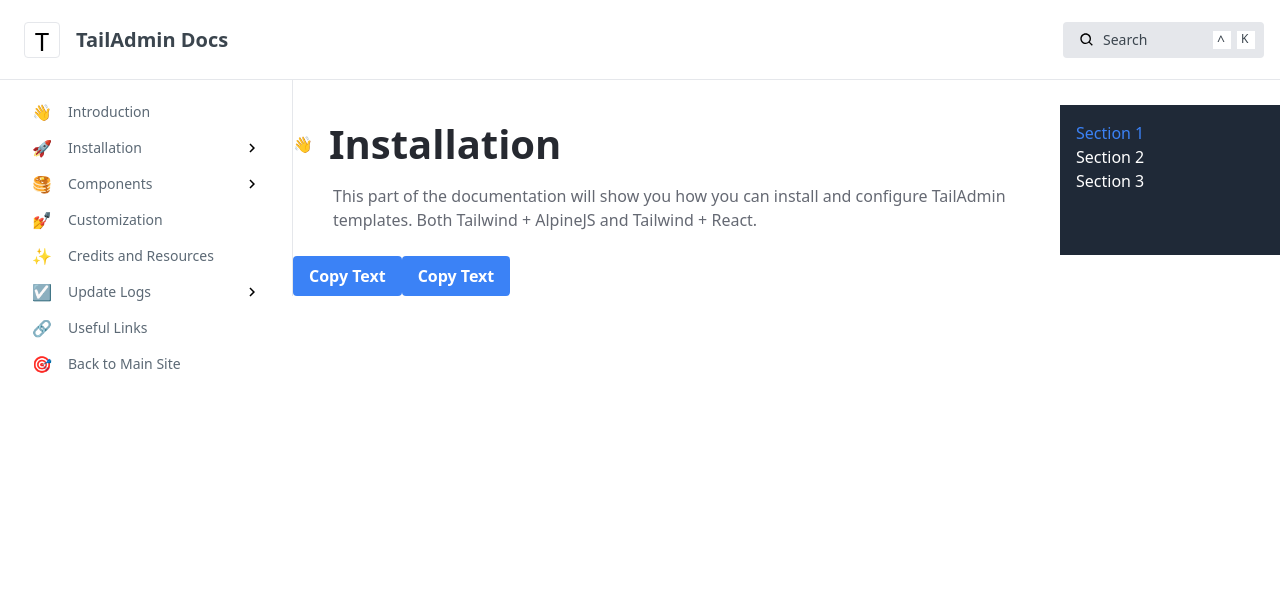
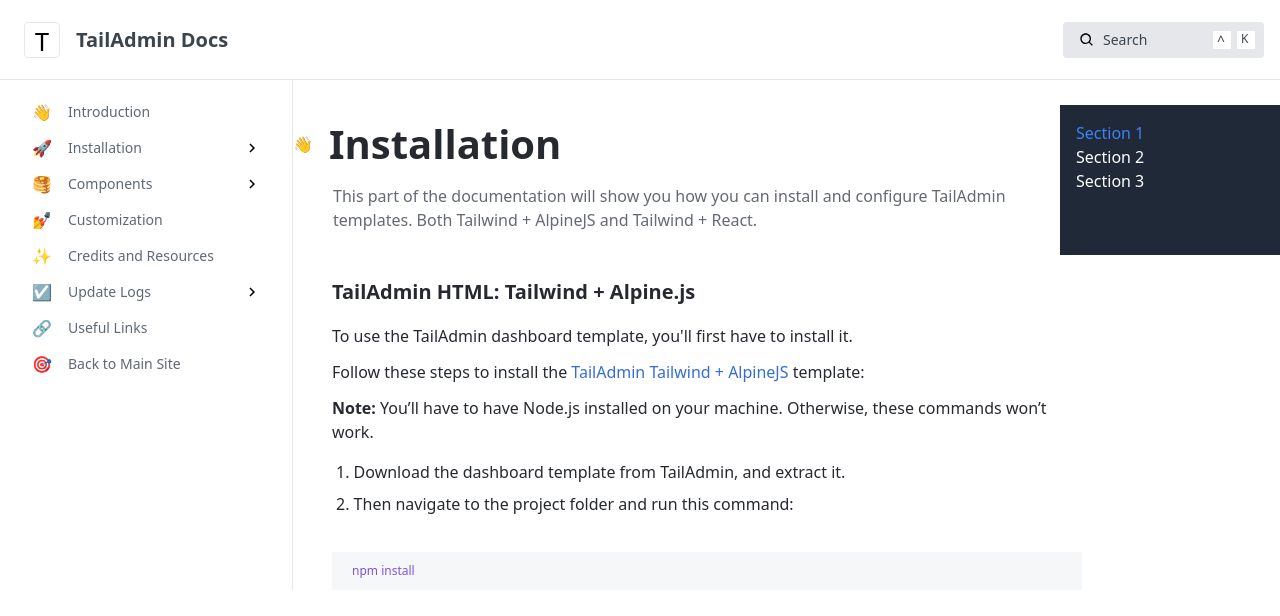
Before and after one commit to Nurit-Ltd/NurAdmin-Docs, a React (Vite) app: page /installation in a window 1280 px wide. Shown: the top 616 px of the page. Built offline with nearby package versions, Linux system fonts and the light colour scheme.

Commit message:
htmlAdmin

```diff
--- a/src/components/screen/Installation/HtmlAdmin.jsx
+++ b/src/components/screen/Installation/HtmlAdmin.jsx
@@ -1,37 +1,53 @@
+import CopyText from "../../shared/CopyText";
 
+import { Link } from "react-router-dom";
 
 const HtmlAdmin = () => {
-  const copyToClipboard = () => {
-    const textToCopy = "Text you want to copy";
-    navigator.clipboard.writeText(textToCopy)
-      .then(() => {
-        console.log('Text copied to clipboard');
-      })
-      .catch((error) => {
-        console.error('Error copying text: ', error);
-      });
-  };
-  const copyThreeClipboard = () => {
-    const textToCopy = "two two";
-    navigator.clipboard.writeText(textToCopy)
-      .then(() => {
-        console.log('Text copied to clipboard');
-      })
-      .catch((error) => {
-        console.error('Error copying text: ', error);
-      });
-  };
   return (
     <div className="w-[828px]">
       <div className="container_fluid">
+        <div className="pt-6 pb-2">
+          <h3 className="text-xl leading-6 text-headingText font-bold">
+            TailAdmin HTML: Tailwind + Alpine.js
+          </h3>
+        </div>
+        <div className="pt-3 space-y-3 text-headingText leading-6">
+          <p>
+            To use the TailAdmin dashboard template, you'll first have to
+            install it.
+          </p>
+          <p>
+            Follow these steps to install the{" "}
+            <span className="text-blueActive">
+              <Link to={"#"}> TailAdmin Tailwind + AlpineJS</Link>
+            </span>{" "}
+            template:
+          </p>
+          <p>
+            <span className="font-bold">Note:</span> You’ll have to have Node.js
+            installed on your machine. Otherwise, these commands won’t work.
+          </p>
+        </div>
+        <div className="py-4">
+          <ul className="pl-1 list-decimal list-inside space-y-2 text-headingText">
+            <li>
+              Download the dashboard template from TailAdmin, and extract it.
+            </li>
+            <li>Then navigate to the project folder and run this command:</li>
+          </ul>
+        </div>
+        <div>
+          <div className="mt-5 py-2 pl-5 pr-2 w-full h-[38px] flex items-center justify-between bg-bgBluer group ">
+            <p className="text-xs text-textPerpel font-medium leading-[22px]">
+              npm install
+            </p>
 
-    </div>
-    <button className="bg-blue-500 hover:bg-blue-700 text-white font-bold py-2 px-4 rounded" onClick={copyToClipboard}>
-        Copy Text
-      </button>
-    <button className="bg-blue-500 hover:bg-blue-700 text-white font-bold py-2 px-4 rounded" onClick={copyThreeClipboard}>
-        Copy Text
-      </button>
+            <div className="opacity-0 group-hover:opacity-100 duration-300">
+              <CopyText textToCopy="npm install" />
+            </div>
+          </div>
+        </div>
+      </div>
     </div>
   );
 };
--- /dev/null
+++ b/src/components/shared/CopyText.jsx
@@ -0,0 +1,25 @@
+import { BsCopy } from "react-icons/bs";
+
+const CopyText = ({ textToCopy }) => {
+  const copyToClipboard = (text) => {
+    navigator.clipboard
+      .writeText(text)
+      .then(() => {
+        console.log("Text copied to clipboard");
+      })
+      .catch((error) => {
+        console.error("Error copying text: ", error);
+      });
+  };
+
+  return (
+    <div
+      className="cursor-pointer rounded w-[25px] h-[25px] p-1 bg-white border items-center justify-center  hover:flex  duration-200"
+      onClick={() => copyToClipboard(textToCopy)}
+    >
+      <BsCopy className=" text-grayMenu" />
+    </div>
+  );
+};
+
+export default CopyText;
--- a/tailwind.config.js
+++ b/tailwind.config.js
@@ -11,9 +11,12 @@
         headingText: "#262930",
         grayPrimary: "#656973",
         blueIcon: "#307f98",
+        bgBluer: "#f5f7f9",
+        textPerpel:"#8250df"
       },
       fontSize: {
         heading1: "40px",
+        heading3: "1.17em"
       },
     },
   },
```
Also changed, not shown: src/components/Redsf.jsx (deleted).
